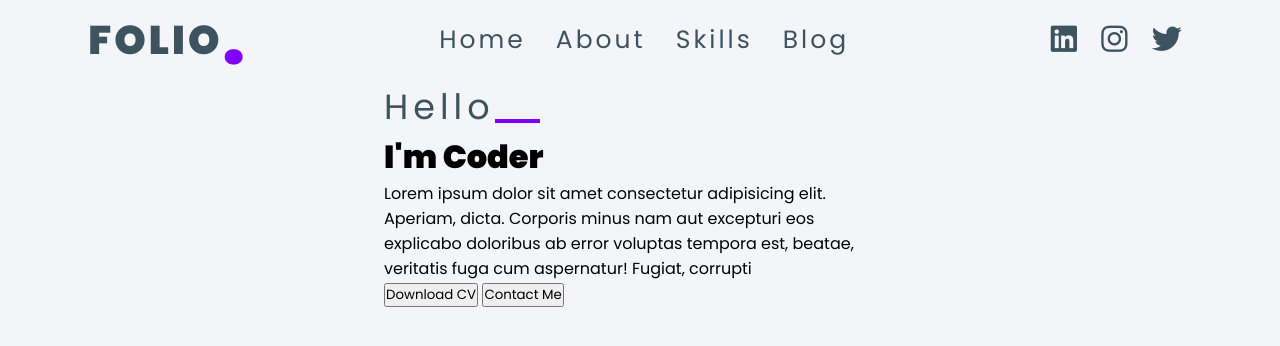
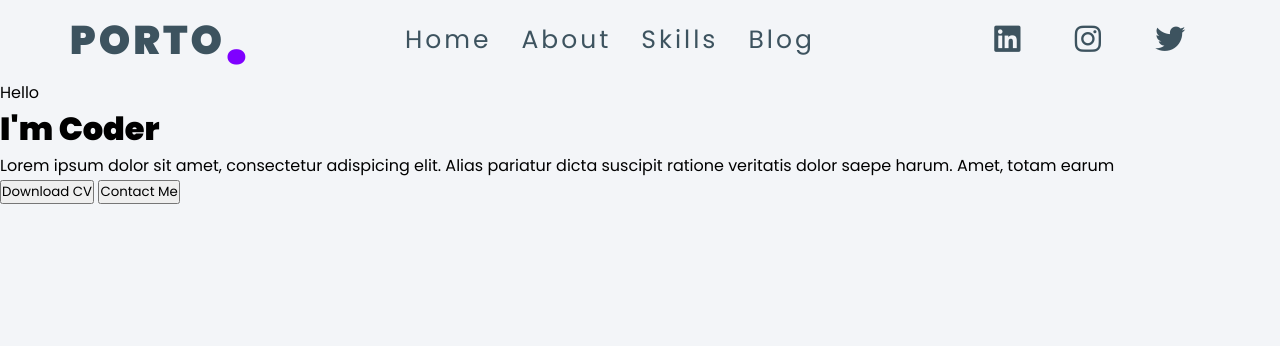
Before and after one commit to kiddo-xyz/kiddo-xyz.github.io, a plain HTML site: page index.html in a window 1280 px wide. Drawn offline with Linux system fonts and the light colour scheme.

Commit message:
penambahan dari awal

```diff
--- a/css/style.css
+++ b/css/style.css
@@ -55,48 +55,15 @@ b {
     color: #3d535f;
     letter-spacing: 3px;
     text-decoration: none;
-    text-transform: capitalize;
 }
 
-.navItems li:hover a,
-.links a:hover   {
+.navItems li a:hover,
+.links a:hover {
     color: #7f00ff;
 }
 
-.links a {
+.links a{
     font-size: 30px;
     color: #3d535f;
-    margin: 25px 10px;
+    margin: 25px;
 }
-
-.wrapper {
-    display: flex;
-    width: 100%;
-    height: 100%;
-    justify-content: center;
-    align-items: center;
-    padding: 0 10%;
-    overflow: hidden;
-}
-
-
-.cols {
-    width: 50%;
-}
-
-.topline {
-    display: block;
-    position: relative;
-    font-size: 35px;
-    letter-spacing: 5px;
-    color: #3d535f;
-}
-
-.topline::after {
-    position: absolute;
-    content: '';
-    height: 4px;
-    width: 45px;
-    bottom: 10px;
-    background-color: #7f00ff;
-}
--- a/index.html
+++ b/index.html
@@ -12,7 +12,7 @@
 <body>
     <div class="container">
         <nav>
-            <div class="logo">Folio<b>.</b></div>
+            <div class="logo">Porto<b>.</b></div>
             <ul class="navItems">
                 <li><a href="#">Home</a></li>
                 <li><a href="#">About</a></li>
@@ -29,13 +29,15 @@
             <div class="cols cols0">
                 <span class="topline">Hello</span>
                 <h1>I'm <span class="multiText">Coder</span></h1>
-                <p>Lorem ipsum dolor sit amet consectetur adipisicing elit. Aperiam, dicta. Corporis minus nam aut excepturi eos explicabo doloribus ab error voluptas tempora est, beatae, veritatis fuga cum aspernatur! Fugiat, corrupti</p>
+                <p>Lorem ipsum dolor sit amet, consectetur adispicing elit. Alias pariatur dicta suscipit ratione veritatis dolor saepe harum. Amet, totam earum</p>
                 <div class="btns">
                     <button>Download CV</button>
                     <button>Contact Me</button>
                 </div>
             </div>
+            <div class="cols cols1"></div>
         </div>
+
     </div>
 </body>
 </html>
```
